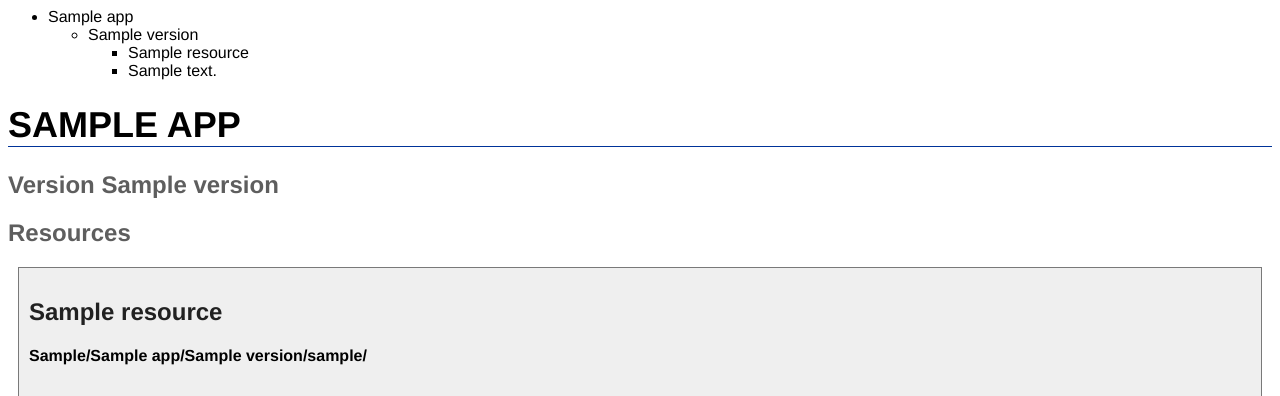
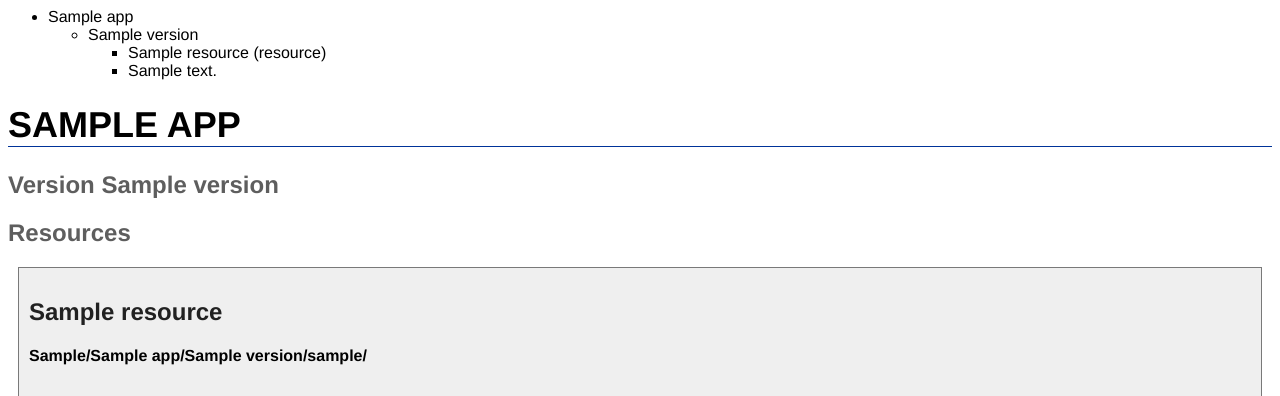
Before and after one commit to Axilent/sharrock, a Django app: template sharrock/templates/sharrock/directory.html in a window 1280 px wide. Shown: the top 396 px of the page. Run offline with Django 3.2, Linux system fonts and the light colour scheme; the template is opened without the code that fills it: most values are stand-ins (such as "Sample title", 1, 10 or a date in 2020).

Commit message:
adding indicator for resources

```diff
--- a/sharrock/templates/sharrock/directory.html
+++ b/sharrock/templates/sharrock/directory.html
@@ -16,7 +16,7 @@
 							<ul>
 								{% if services.resources %}
 								{% for resource in services.resources %}
-								<li>{{ resource }}</li>
+								<li>{{ resource }} (resource)</li>
 								{% endfor %}
 								{% endif %}
 								{% if services.functions %}
```
